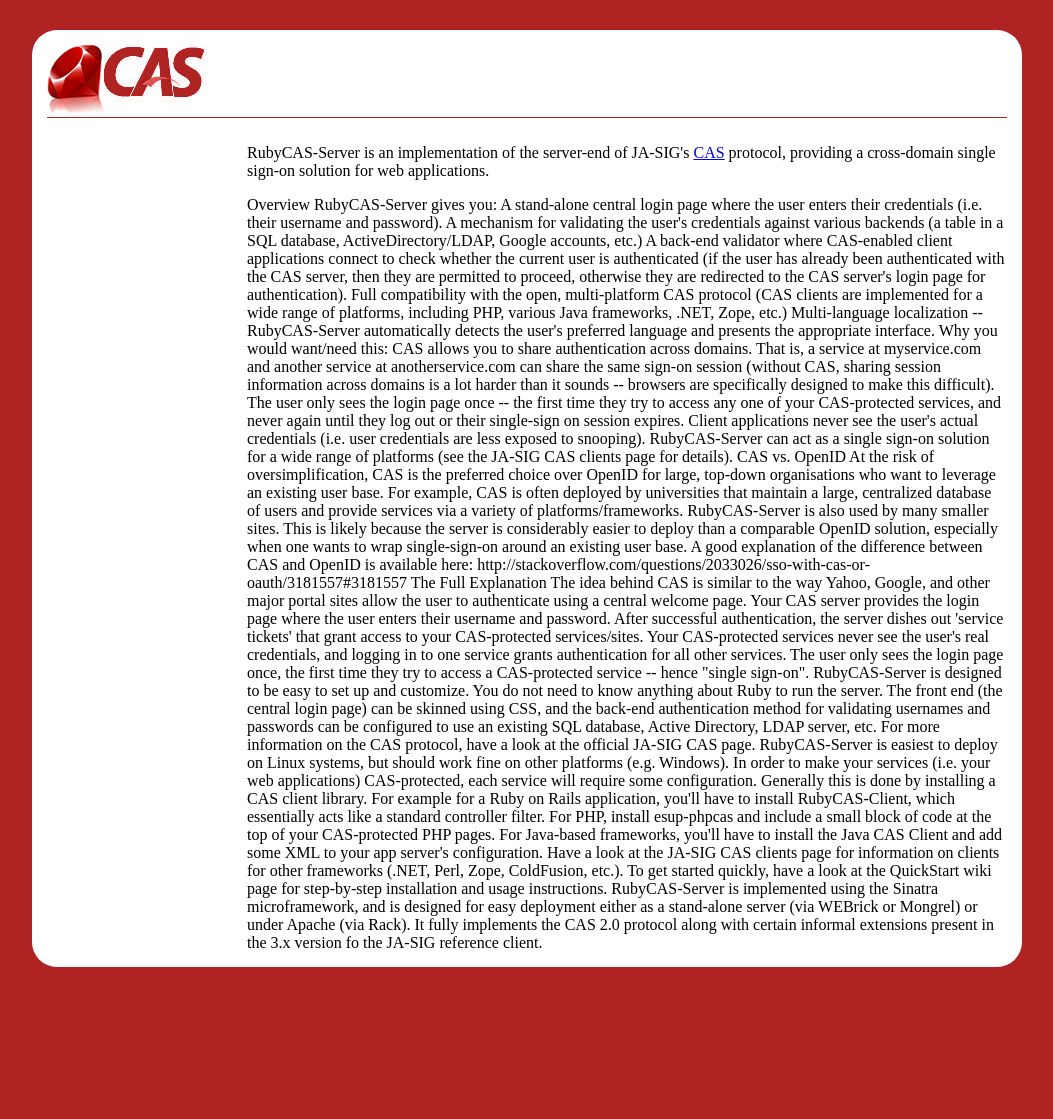
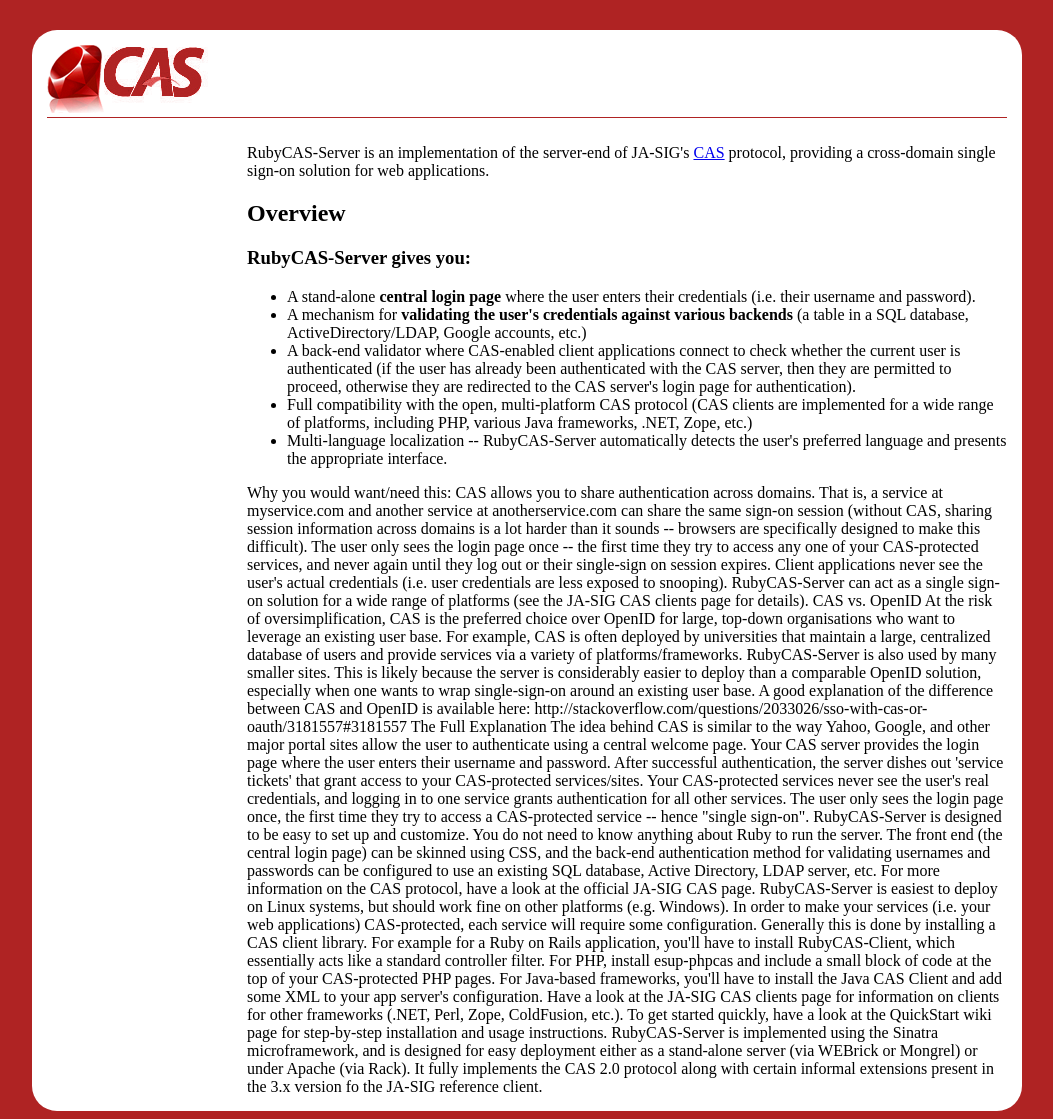
Before and after one commit to rubycas/rubycas.github.com, a Jekyll site: the page built from index.html, in a window 1280 px wide. Shown: the whole page, without its empty margins (113-1166 px from the left). Built offline with Jekyll 4.4.1, drawn with Linux system fonts in a browser that asks for light colours; before the commit the page ends 975 px from its top, so only the background shows below that.

Commit message:
mark up the first paragraph
Signed-off-by: t.pickett66 <t.pickett66@gmail.com>

```diff
--- a/index.html
+++ b/index.html
@@ -10,13 +10,19 @@
   providing a cross-domain single sign-on solution for web applications.
 </p>
 
-Overview
-RubyCAS-Server gives you:
-A stand-alone central login page where the user enters their credentials (i.e. their username and password).
-A mechanism for validating the user's credentials against various backends (a table in a SQL database, ActiveDirectory/LDAP, Google accounts, etc.)
-A back-end validator where CAS-enabled client applications connect to check whether the current user is authenticated (if the user has already been authenticated with the CAS server, then they are permitted to proceed, otherwise they are redirected to the CAS server's login page for authentication).
-Full compatibility with the open, multi-platform CAS protocol (CAS clients are implemented for a wide range of platforms, including PHP, various Java frameworks, .NET, Zope, etc.)
-Multi-language localization -- RubyCAS-Server automatically detects the user's preferred language and presents the appropriate interface.
+
+
+<h2>Overview</h2>
+
+<h3>RubyCAS-Server gives you:</h3>
+<ul>
+  <li>A stand-alone <strong>central login page</strong> where the user enters their credentials (i.e. their username and password).</li>
+  <li>A mechanism for <strong>validating the user's credentials against various backends</strong> (a table in a SQL database, ActiveDirectory/LDAP, Google accounts, etc.)</li>
+  <li>A back-end validator where CAS-enabled client applications connect to check whether the current user is authenticated (if the user has already been authenticated with the CAS server, then they are permitted to proceed, otherwise they are redirected to the CAS server's login page for authentication).</li>
+  <li>Full compatibility with the open, multi-platform CAS protocol (CAS clients are implemented for a wide range of platforms, including PHP, various Java frameworks, .NET, Zope, etc.)</li>
+  <li>Multi-language localization -- RubyCAS-Server automatically detects the user's preferred language and presents the appropriate interface.</li>
+</ul>
+
 Why you would want/need this:
 CAS allows you to share authentication across domains. That is, a service at myservice.com and another service at anotherservice.com can share the same sign-on session (without CAS, sharing session information across domains is a lot harder than it sounds -- browsers are specifically designed to make this difficult).
 The user only sees the login page once -- the first time they try to access any one of your CAS-protected services, and never again until they log out or their single-sign on session expires.
```
